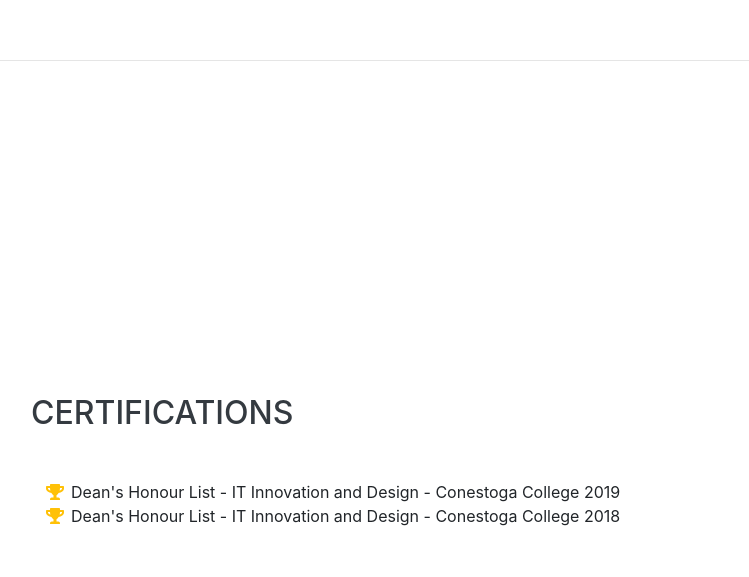
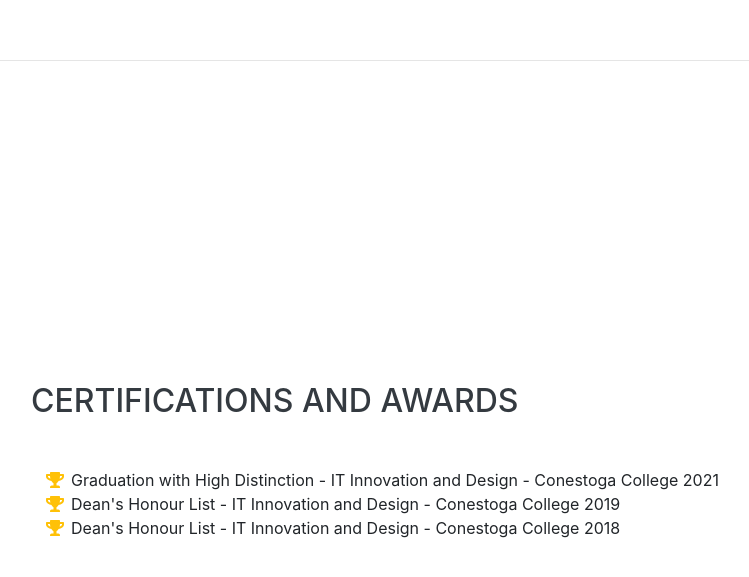
Before and after one commit to MajidToorani/RESUME, a website with bundled scripts: page index.html in a window 1280 px wide. Shown: the part 5481-6058 px from the top of the page, without its empty margins (289-1038 px from the left). Built offline with nearby package versions, Linux system fonts and the light colour scheme; a web font is replaced by a local one.

Commit message:
Update index.html

```diff
--- a/index.html
+++ b/index.html
@@ -334,8 +334,11 @@
 
     <section class="resume-section p-3 p-lg-5 d-flex align-items-center" id="certifications">
       <div class="w-100">
-        <h2 class="mb-5">Certifications</h2>
+        <h2 class="mb-5">Certifications and Awards</h2>
         <ul class="fa-ul mb-0">
+	  <li>
+            <i class="fa-li fa fa-trophy text-warning"></i>
+            Graduation with High Distinction - IT Innovation and Design - Conestoga College 2021</li>
           <li>
             <i class="fa-li fa fa-trophy text-warning"></i>
             Dean's Honour List - IT Innovation and Design - Conestoga College 2019</li>
```
